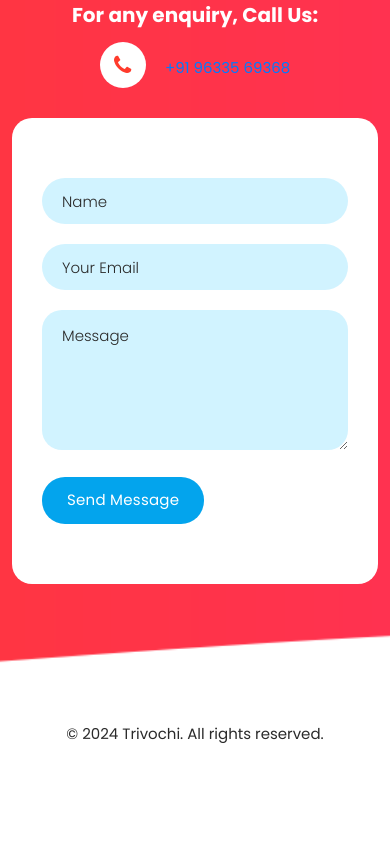
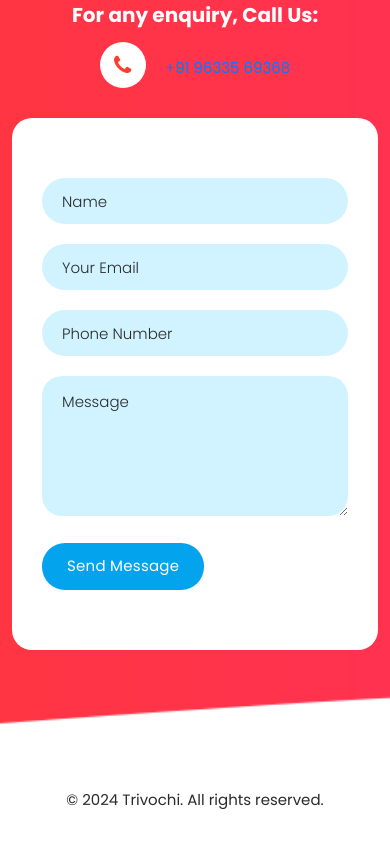
Before and after one commit to sangeethprakash/trivochi_fe, a plain HTML site: page index.html in a window 390 px wide. Shown: the part 4074-4919 px from the top of the page. Before the commit the page ends 4853 px from the top, so only its background shows below. Drawn offline with Linux system fonts and the light colour scheme.

Commit message:
phone number added in form

```diff
--- a/assets/js/templatemo-custom.js
+++ b/assets/js/templatemo-custom.js
@@ -140,6 +140,7 @@
   window.clearForm = function () {
     document.getElementById("name").value = "";
     document.getElementById("email").value = "";
+    document.getElementById("phone").value = "";
     document.getElementById("message").value = "";
   };
 })(window.jQuery);
--- a/index.html
+++ b/index.html
@@ -476,6 +476,17 @@
                 </div>
                 <div class="col-lg-12">
                   <fieldset>
+                    <input
+                      type="tel"
+                      name="entry.307136638"
+                      id="phone"
+                      pattern="[0-9]{10}"
+                      placeholder="Phone Number"
+                    />
+                  </fieldset>
+                </div>
+                <div class="col-lg-12">
+                  <fieldset>
                     <textarea
                       name="entry.839337160"
                       id="message"
```
